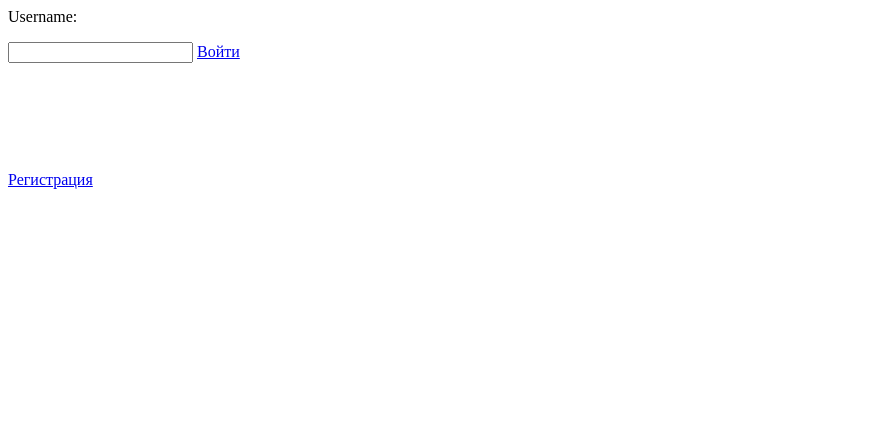
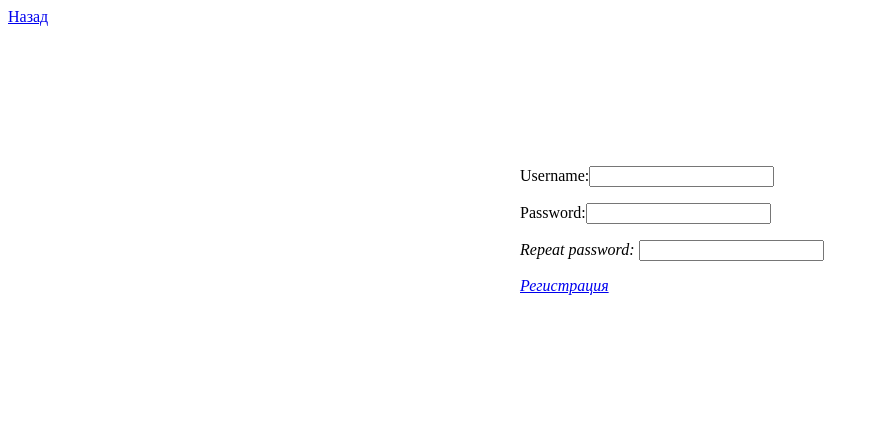
Before and after one commit to Pavel1259/Open_case, a PHP site: page /registration.php in a window 1280 px wide. Shown: the top 436 px of the page, without its empty margins (0-879 px from the left). Run offline with PHP 8.4, Linux system fonts and the light colour scheme.

Commit message:
add registration
add registration in for_db and registratio

```diff
--- a/registration.php
+++ b/registration.php
@@ -5,14 +5,152 @@
 <script src="jquery-1.7.2.min.js"></script>
 <script type="text/JavaScript">
 
+	var prohibited_symbols = [',','.','<','>','?','&','*','!','&'];
+	var bool_prohibited_symbols_user = false;
+	var bool_prohibited_symbols_password = false;
+	var bool_prohibited_symbols_prohibited = false;
+	function compare_key(position){
+		var symbols;
+		if(position == 'username'){
+			console.log(position);
+			symbols = document.querySelector(".user_textbox").value.split('');
+			var this_iteration = false;
+			for(var i = 0; i< symbols.length; i++)
+			{
+				for(var j = 0; j< prohibited_symbols.length;j++)
+				{
+					if(symbols[i] == prohibited_symbols[j])
+					{
+						this_iteration = true;
+					}
+				}
+			}
+			bool_prohibited_symbols_user = this_iteration;
+			if(bool_prohibited_symbols_user)
+			{
+				$(".user_textbox").css("background-color",'red');
+				document.querySelector(".text_prohibited_symbols_username").textContent = 'Имя пользователя имеет запрещенные символы';
+			}else{
+				$(".user_textbox").css("background-color",'white');
+				document.querySelector(".text_prohibited_symbols_username").textContent = '';
+			}
+		}
+		else if(position == 'password'){
+			console.log(position);
+			symbols = document.querySelector(".password_textbox").value.split('');
+			var this_iteration = false;
+			for(var i = 0; i< symbols.length; i++)
+			{
+				for(var j = 0; j< prohibited_symbols.length;j++)
+				{
+					if(symbols[i] == prohibited_symbols[j])
+					{
+						this_iteration = true;
+					}
+				}
+			}
+			bool_prohibited_symbols_password = this_iteration;
+			if(bool_prohibited_symbols_password)
+			{
+				$(".password_textbox").css("background-color",'red');
+				document.querySelector(".text_symbols_password").textContent = 'Пароль пользователя имеет запрещенные символы';
+			}else{
+				$(".password_textbox").css("background-color",'white');
+				document.querySelector(".text_symbols_password").textContent = '';
+			}
+		}
+		else {
+			console.log(position);
+			symbols = document.querySelector(".repeat_textbox").value.split('');
+			var this_iteration = false;
+			for(var i = 0; i< symbols.length; i++)
+			{
+				for(var j = 0; j< prohibited_symbols.length;j++)
+				{
+					if(symbols[i] == prohibited_symbols[j])
+					{
+						this_iteration = true;
+					}
+				}
+			}
+			bool_prohibited_symbols_prohibited = this_iteration;
+			if(bool_prohibited_symbols_prohibited)
+			{
+				$(".repeat_textbox").css("background-color",'red');
+				document.querySelector(".text_prohibited_symbols_password").textContent = 'Пароль пользователя имеет запрещенные символы';
+			}else{
+				$(".repeat_textbox").css("background-color",'white');
+				document.querySelector(".text_prohibited_symbols_password").textContent = '';
+			}
+		}
+	}
+	function getChar(event) {
+		if (event.which == null) { // IE
+			if (event.keyCode < 32) return null; // спец. символ
+				return String.fromCharCode(event.keyCode)
+		}
+
+		if (event.which != 0 && event.charCode != 0) { // все кроме IE
+			if (event.which < 32) return null; // спец. символ
+				return String.fromCharCode(event.which); // остальные
+		}
+
+		return null; // спец. символ
+	}
+
+	function registration()
+	{
+		console.log('registration');
+		var new_user_name = document.querySelector(".user_textbox").value;
+		var new_password = document.querySelector(".password_textbox").value;
+		var new_repeat = document.querySelector(".repeat_textbox").value;
+		if(new_password != new_repeat)
+		{
+			alert("Поля 'Password' и 'Repeat' password не совпадают");
+		}
+		else{
+			if(bool_prohibited_symbols_user && bool_prohibited_symbols_password && bool_prohibited_symbols_prohibited && new_user_name.length > 0 && new_password.length > 0 && new_repeat.length)
+			{
+				var user_data = new_user_name + ',' + new_password;
+				jQuery.ajax({
+					url: "for_db.php",
+					type: "POST",
+					data: {mode:6, parametr: user_data}, // Передаем данные для записи
+					dataType: "json",
+					success: function(result) {
+						if (result){
+							console.log(result);
+							alert(result.message);
+							if(result.code_error == 3)
+							{
+								document.location.href = "index.php";
+							}
+						}else{
+							alert(result.message);
+						}
+						return false;
+					}
+				});
+			}else
+			{
+				alert("Проверьте проавильность ввода данных");
+			}
+		}
+	}
 </script>
 </head>
 <body>
-<p>Username:</p><input type="text" size="20">
-<a href="client.php">Войти</a>
-<br><br><br><br><br><br><br>
-<a href="registration.php">Регистрация</a>
+<a href="index.php">Назад</a>
+<div style="position:absolute; left:50%; margin-left:-120px; top:150px; ">
 
+	<!--<p>Username:<input type="text" size="20" onkeypress="user_value_kode = getChar(event); position = 'username'; compare_key();"></p>-->
+	<p>Username:<input type="text" size="20" onchange="compare_key('username');" class="user_textbox"><i class="text_prohibited_symbols_username"></i></p>
+	<p>Password:<input type="password" size="20" onchange="compare_key('password');" class="password_textbox"><i class="text_symbols_password"></p>
+	<p>Repeat password: <input type="password" size="20" class="repeat_textbox" onchange="compare_key('repeat');"><i class="text_prohibited_symbols_password"></p>
+	<a href="#" onClick="registration();">Регистрация</a>
+	<p class="next"></p>
+	<br><br><br><br><br><br><br>
+</div>
 </body>
 
 </html>
```
Also changed, not shown: for_db.php (+32 -11 lines).
